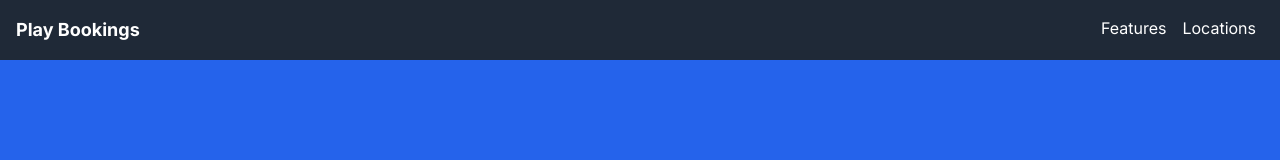
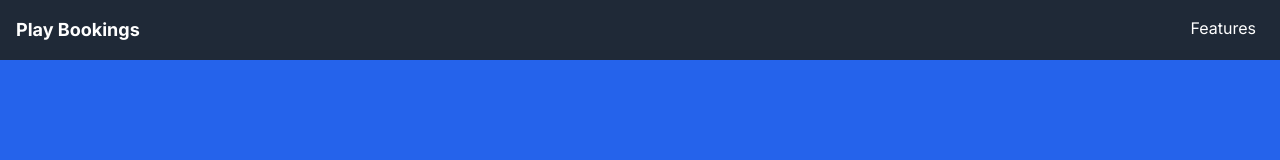
Before and after one commit to jensenmiers/PlayBookings.com, a Next.js app in the folder play-bookings/: page / in a window 1280 px wide. Shown: the top 160 px of the page. Built offline with nearby package versions, Linux system fonts and the light colour scheme.

Commit message:
no location route

```diff
--- a/play-bookings/src/pages/layout.js
+++ b/play-bookings/src/pages/layout.js
@@ -9,7 +9,6 @@ export default function RootLayout({ children }) {
       <h1 className="text-lg font-bold">Play Bookings</h1>
       <nav>
         <a href="#features" className="mx-2">Features</a>
-        <a href="#locations" className="mx-2">Locations</a>
       </nav>
     </header>
     <main>{children}</main>
```
